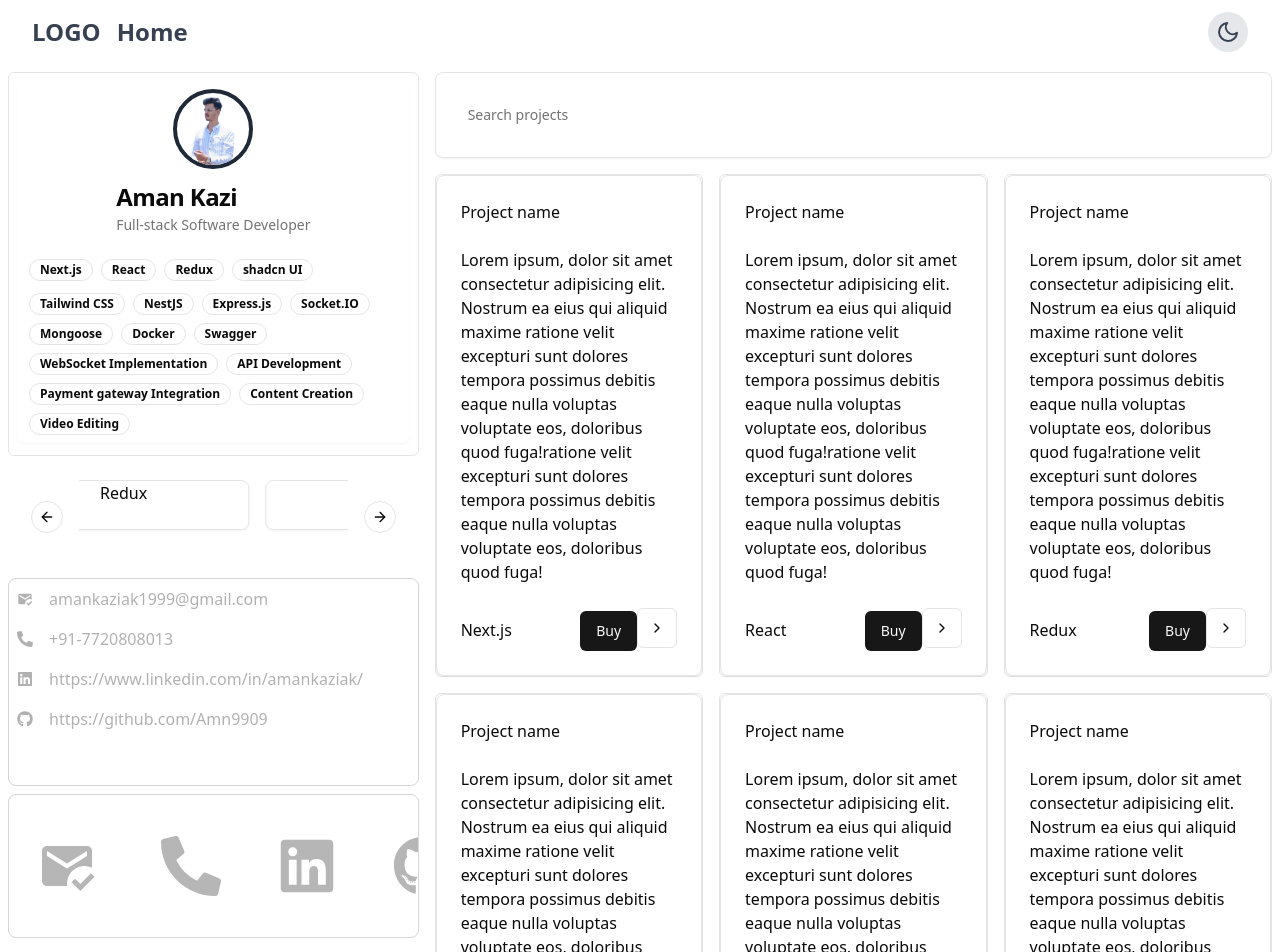
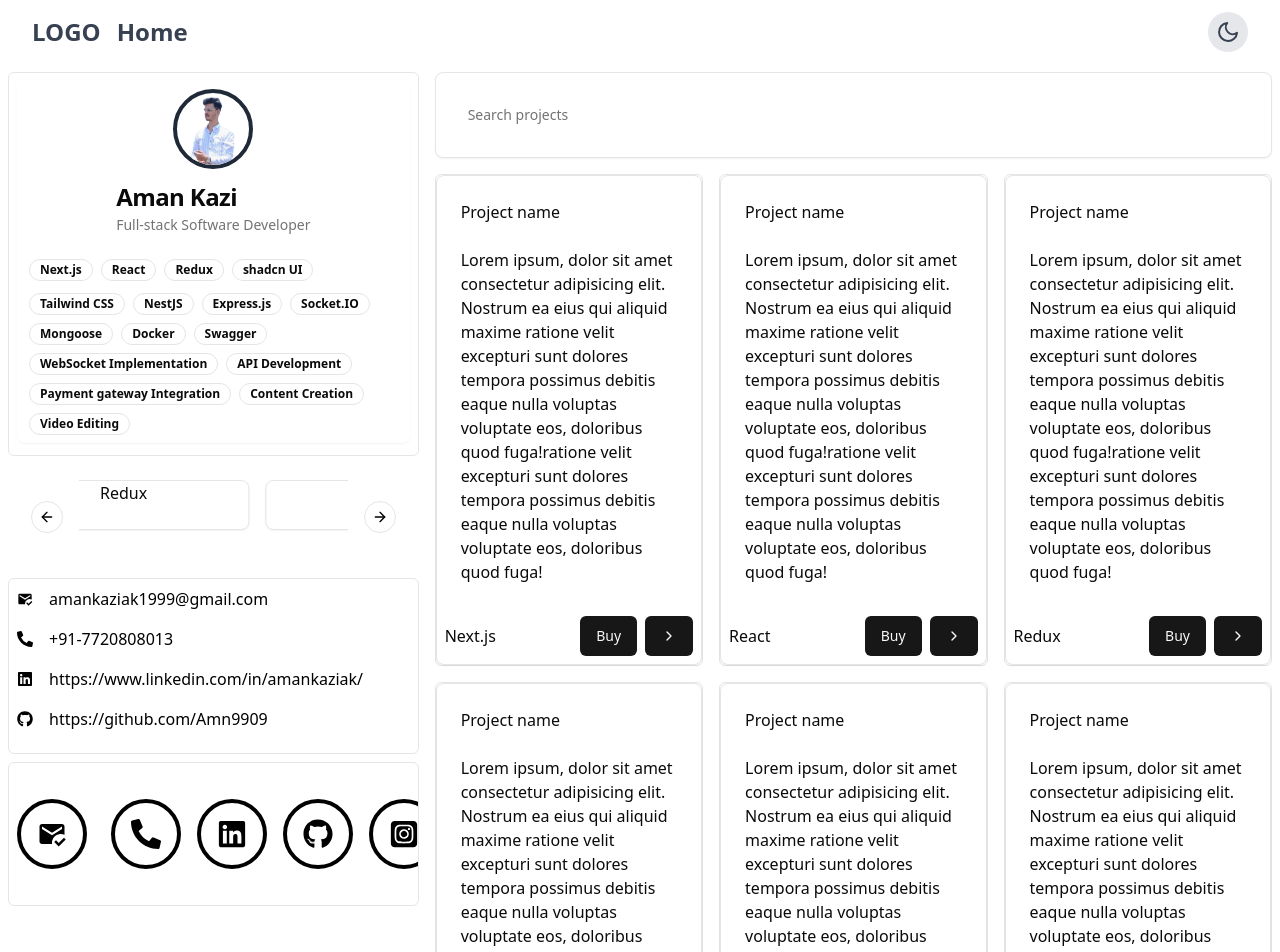
Before and after one commit to Amn9909/portfolio-amn, a Next.js app: page /home in a window 1280 px wide. Shown: the top 952 px of the page. Built offline with nearby package versions, Linux system fonts and the light colour scheme.

Commit message:
added changes for theming and redirection functionality

```diff
--- a/app/(components)/ContactInfo.tsx
+++ b/app/(components)/ContactInfo.tsx
@@ -6,13 +6,13 @@ import { FaGithub } from "react-icons/fa";
 
 const ContactInfo = () => {
     return (
-        <div className='h-[100%] text-black'>
-            <ul className='text-black'>
-                <li className='text-black'>
-                    <span className='inline-block p-2  align-middle cursor-pointer text-black'>
+        <div className='h-[100%]'>
+            <ul>
+                <li>
+                    <span className='inline-block p-2  align-middle cursor-pointer'>
                         < MdMarkEmailRead />
                     </span>
-                    <p className='inline-block p-2  align-middle cursor-pointer text-black'>
+                    <p className='inline-block p-2  align-middle cursor-pointer'>
                         amankaziak1999@gmail.com
                     </p>
                 </li>
--- a/app/(components)/ContactUs.tsx
+++ b/app/(components)/ContactUs.tsx
@@ -6,32 +6,85 @@ import { FaLinkedin } from "react-icons/fa";
 import { FaGithub } from "react-icons/fa";
 import { FaSquareInstagram } from "react-icons/fa6";
 import { FaYoutube } from "react-icons/fa";
+import { useTheme } from 'next-themes';
 
 const ContactUs = () => {
+  const { theme } = useTheme()
+
+  console.log("first",theme)
+
+  const socialLinks = [
+    {
+      key: 'email',
+      value: 'amankaziak1999@gmail.com'
+    },
+    {
+      key: 'phone',
+      value: '+917720808013'
+    },
+    {
+      key: 'linkdin',
+      value: 'https://www.linkedin.com/in/amankaziak/'
+    },
+    {
+      key: 'github',
+      value: 'https://github.com/Amn9909'
+    },
+    {
+      key: 'instagram',
+      value: 'https://www.instagram.com/'
+    },
+    {
+      key: 'youtube',
+      value: 'https://www.youtube.com/'
+    }
+  ]
 
   const redirectToSocials = (social: string) => {
-    console.log(social)
+    const socialData = socialLinks.find((_social) => _social.key === social)
+
+    if (socialData) {
+      if (social === "email") {
+        window.location.href = `mailto:${socialData.value}`;
+      } else if (social === "phone") {
+        window.location.href = `tel:${socialData.value}`;
+      } else {
+        window.open(socialData.value, "_blank");
+      }
+    }
   }
 
   return (
     <div className="h-[100%] flex items-center space-x-4 overflow-x-scroll">
-      <div className=' p-4 m-2 rounded-full border-4 border-white hover:border-red-600 hover:scale-110 transition duration-200'>
-        <MdMarkEmailRead size={60} onClick={() => redirectToSocials('email')} />
+      <div className={`p-4 m-2 rounded-full border-4 transition duration-200
+    hover:border-red-600 hover:text-red-600 hover:scale-110
+    ${theme === 'dark' ? 'border-white' : 'border-black'}`}>
+        <MdMarkEmailRead size={30} onClick={() => redirectToSocials('email')} />
       </div>
-      <div className=' p-4 m-2 rounded-full border-4 border-white hover:border-red-600 hover:scale-110 transition duration-200'>
-        <FaPhoneAlt size={60} onClick={() => redirectToSocials('phone')} />
+      <div className={`p-4 m-2 rounded-full border-4 transition duration-200
+    hover:border-red-600 hover:text-red-600 hover:scale-110
+    ${theme === 'dark' ? 'border-white' : 'border-black'}`}>
+        <FaPhoneAlt size={30} onClick={() => redirectToSocials('phone')} />
       </div>
-      <div className=' p-4 m-2 rounded-full border-4 border-white hover:border-red-600 hover:scale-110 transition duration-200'>
-        <FaLinkedin size={60} onClick={() => redirectToSocials('linkdin')} />
+      <div className={`p-4 m-2 rounded-full border-4 transition duration-200
+    hover:border-red-600 hover:text-red-600 hover:scale-110
+    ${theme === 'dark' ? 'border-white' : 'border-black'}`}>
+        <FaLinkedin size={30} onClick={() => redirectToSocials('linkdin')} />
       </div>
-      <div className=' p-4 m-2 rounded-full border-4 border-white hover:border-red-600 hover:scale-110 transition duration-200'>
-        <FaGithub size={60} onClick={() => redirectToSocials('github')} />
+      <div className={`p-4 m-2 rounded-full border-4 transition duration-200
+    hover:border-red-600 hover:text-red-600 hover:scale-110
+    ${theme === 'dark' ? 'border-white' : 'border-black'}`}>
+        <FaGithub size={30} onClick={() => redirectToSocials('github')} />
       </div>
-      <div className=' p-4 m-2 rounded-full border-4 border-white hover:border-red-600 hover:scale-110 transition duration-200'>
-        <FaSquareInstagram size={60} onClick={() => redirectToSocials('instagram')} />
+      <div className={`p-4 m-2 rounded-full border-4 transition duration-200
+    hover:border-red-600 hover:text-red-600 hover:scale-110
+    ${theme === 'dark' ? 'border-white' : 'border-black'}`}>
+        <FaSquareInstagram size={30} onClick={() => redirectToSocials('instagram')} />
       </div>
-      <div className=' p-4 m-2 rounded-full border-4 border-white hover:border-red-600 hover:scale-110 transition duration-200'>
-        <FaYoutube size={60} onClick={() => redirectToSocials('youtube')} />
+      <div className={`p-4 m-2 rounded-full border-4 transition duration-200
+    hover:border-red-600 hover:text-red-600 hover:scale-110
+    ${theme === 'dark' ? 'border-white' : 'border-black'}`}>
+        <FaYoutube size={30} onClick={() => redirectToSocials('youtube')} />
       </div>
     </div>
   )
--- a/app/(components)/ProjectCards.tsx
+++ b/app/(components)/ProjectCards.tsx
@@ -22,12 +22,14 @@ const ProjectCards: React.FC<Skills> = ({ projects }) => {
                                 tempora possimus debitis eaque nulla voluptas voluptate eos,
                                 doloribus quod fuga!</p>
                         </CardContent>
-                        <CardFooter className='flex justify-between'>
-                            {project}
-                            <div>
-                                <Button className='ml-4'>Buy</Button>
-                                <Button variant="outline" size="icon">
-                                    <ChevronRight />
+                        <CardFooter className='flex justify-between items-center p-2 m-0'>
+                            <div className="flex items-center">
+                                <h2>{project}</h2>
+                            </div>
+                            <div className="flex items-center space-x-2">
+                                <Button className="">Buy</Button>
+                                <Button className="">
+                                    <ChevronRight/>
                                 </Button>
                             </div>
                         </CardFooter>
--- a/app/home/page.tsx
+++ b/app/home/page.tsx
@@ -6,11 +6,14 @@ import ContactUs from "../(components)/ContactUs";
 import ContactInfo from "../(components)/ContactInfo";
 import { useState } from "react";
 import ProjectCards from "../(components)/ProjectCards";
+import { useTheme } from "next-themes";
 
 
 
 const Home = () => {
     const [searchModal, setSearchModal] = useState(false)
+
+    const { theme } = useTheme()
 
     const skills = [
         "Next.js",
@@ -37,7 +40,9 @@ const Home = () => {
     }
 
     return (
-        <div className="w-full h-full grid grid-cols-3">
+        <div
+            className={`w-full h-full grid grid-cols-3 ${theme === 'dark' ? 'text-gray-200' : 'text-black'}`}
+        >
             <div className="2xl:grid-cols-3 xl:grid-cols-3 3xs:col-span-3 2xl:col-span-1 sm:col-span-3 xs:col-span-3 xxs:col-span-3 md:col-span-1 lg:col-span-1 ">
                 <div className="w-4/4 h-96 overflow-scroll border border-white-900 rounded-md m-2">
                     <ProfileSection skills={skills} profileDetails={profileDetails} />
@@ -45,15 +50,16 @@ const Home = () => {
                 <div className="w-full flex items-center justify-center overflow-hidden">
                     <CustomCarousel skills={skills} />
                 </div>
-                <div className="m-2 border border-gray-500 opacity-30 h-52 rounded-lg">
+                <div
+                    className={`m-2 border h-44 rounded-md ${theme === 'dark' ? 'border-white-900' : 'border-white-900'}`}
+                >
                     <ContactInfo />
                 </div>
-                <div className="m-2 border border-gray-500 opacity-30 h-36 rounded-lg">
+                <div
+                    className={`m-2 border h-36 rounded-md ${theme === 'dark' ? 'border-white-900' : 'border-white-900'}`}
+                >
                     <ContactUs />
                 </div>
-                {/* <div className="m-2 border border-gray-500 opacity-30 h-52 rounded-lg">
-                    direct contact us
-                </div> */}
             </div>
             <div className="col-span-2 3xs:col-span-3 xxs:col-span-3 xs:col-span-3 sm:col-span-3 md:col-span-2 lg:col-span-2 xl:col-span-2 2xl:col-span-2">
                 <div className="m-2">
@@ -65,7 +71,7 @@ const Home = () => {
                 </div>
                 {/* <div>
                 </div> */}
-                  <ProjectCards projects={skills}/>
+                <ProjectCards projects={skills} />
             </div>
         </div>
     )
```
